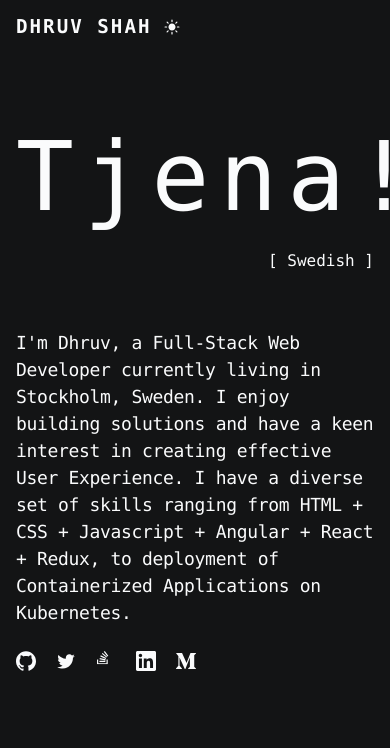
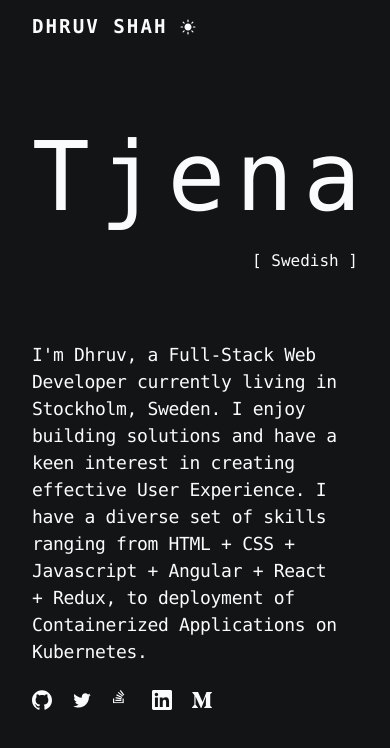
Before and after one commit to idhruvs/idhruvs.github.io, a Next.js app: page / in a window 390 px wide. Shown: the top 748 px of the page. Built offline with nearby package versions, Linux system fonts and the light colour scheme.

Commit message:
fix: updated styling changes

```diff
--- a/components/hello/index.js
+++ b/components/hello/index.js
@@ -23,4 +23,4 @@ export default function Hello({}) {
       <aside className={styles.lang}>[ {salutation.lang} ] </aside>
     </section>
   )
-}
+  }
--- a/components/layout/layout.module.css
+++ b/components/layout/layout.module.css
@@ -1,4 +1,4 @@
 .container {
-  padding: 0 1rem;
+  padding: 0 32px;
   overflow: hidden;
 }
--- a/styles/utils.module.css
+++ b/styles/utils.module.css
@@ -50,9 +50,9 @@
 }
 
 .intro {
-  /* position: absolute; */
-  bottom: 0;
-  margin: 8em 0em 5em 0em;
+  position: fixed;
+  bottom: 25%;
+  margin: 0em 2em 0em 0em;
   width: 70vw;
 }
 
@@ -60,9 +60,16 @@
   margin-bottom: 25px;
 }
 
+@media (max-width: 1024px) {
+  .intro {
+    width: 80vw;
+    bottom: 15%;
+  }
+}
+
 @media (max-width: 768px) {
   .intro {
-    width: 100%;
-    margin-top: 5em;
+    width: 80vw;
+    margin-top: 10em;
   }
 }
```
